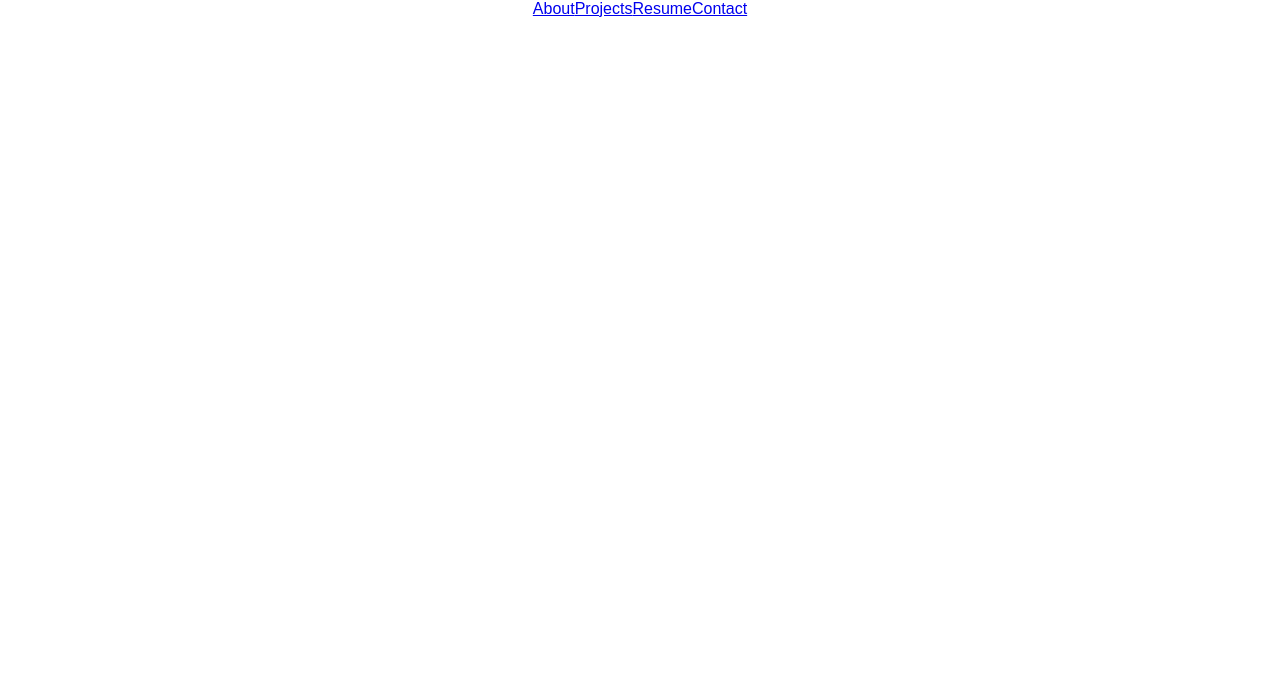
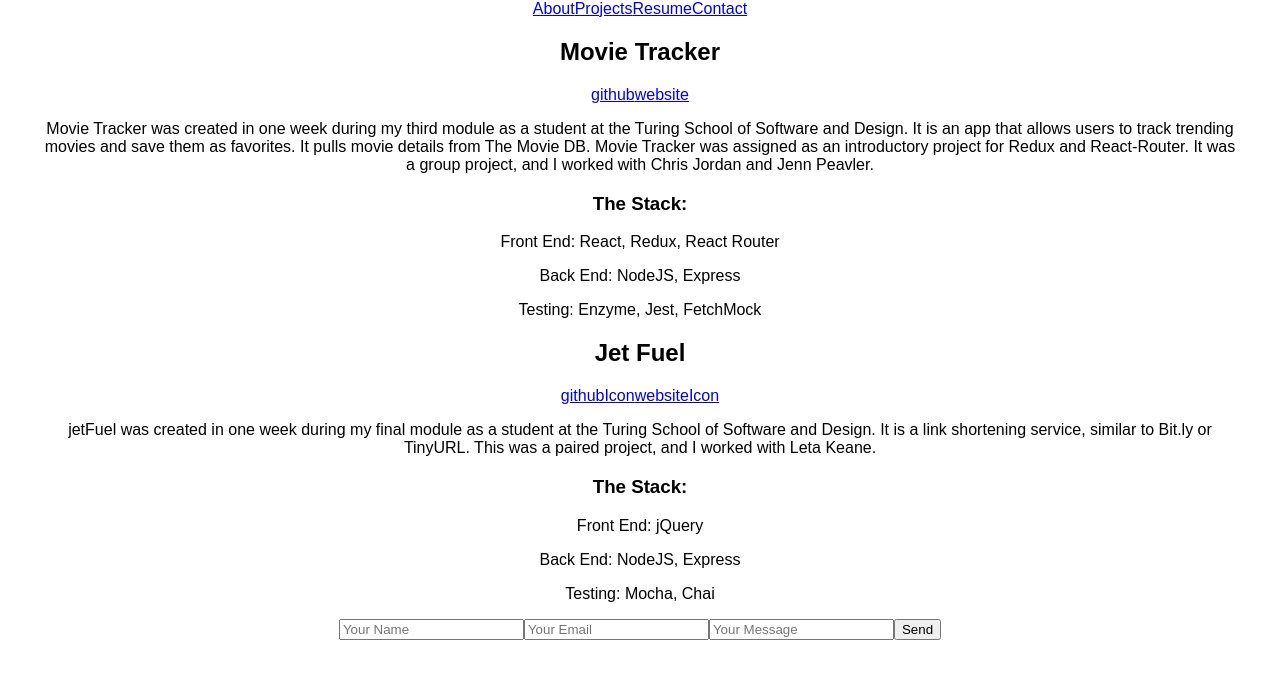
Before and after one commit to JohnBinning/personal-site, a React (Create React App) app: page /projects in a window 1280 px wide. Shown: the top 678 px of the page. Built offline with nearby package versions, Linux system fonts and the light colour scheme.

Commit message:
Add structure for projects

```diff
--- a/package.json
+++ b/package.json
@@ -6,6 +6,7 @@
     "history": "^4.6.3",
     "react": "^15.6.1",
     "react-dom": "^15.6.1",
+    "react-modal": "^2.2.2",
     "react-router": "^4.1.2",
     "react-router-dom": "^4.1.2"
   },
--- a/src/Components/App/App.js
+++ b/src/Components/App/App.js
@@ -1,14 +1,24 @@
 import React, { Component } from 'react';
 import { NavBar } from '../NavBar/NavBar';
 import Contact from '../Contact/Contact';
-// import Contact from '../Contact/Contact'
+import Projects from '../Projects/Projects';
+
+
 import './App.css';
 
 class App extends Component {
+  constructor() {
+    super();
+    this.state = {
+    }
+  }
   render() {
     return (
       <div className="App">
         <NavBar />
+        <Projects />
+        <Contact />
+
 
       </div>
     );
--- a/src/Components/Contact/Contact.js
+++ b/src/Components/Contact/Contact.js
@@ -3,7 +3,6 @@ import React from 'react';
 const Contact = () => {
   return (
     <section className="Contact">
-      <IconBar />
       <form action="https://formspree.io/john.binning17@gmail.com"
       method="POST">
         <input type="text" name="name" placeholder="Your Name"/>
--- a/src/Components/Projects/Projects.js
+++ b/src/Components/Projects/Projects.js
@@ -0,0 +1,51 @@
+import React from 'react'
+
+
+const Projects = () => {
+  return (
+    <section className='projects'>
+
+      <figure className='projects-wrapper'>
+        <figcaption>
+          <h2>Movie Tracker </h2>
+          <a href='https://github.com/JohnBinning/movieTracker'>{'github'}</a>
+          <a href='hhttps://jenn-peavler-movie-tracker.herokuapp.com/'>{'website'}</a>
+          <p>
+            Movie Tracker was created in one week during my third module as a student at the Turing School of Software and Design.
+            It is an app that allows users to track trending movies and save them as favorites.
+            It pulls movie details from The Movie DB.
+            Movie Tracker was assigned as an introductory project for Redux and React-Router.
+            It was a group project, and I worked with Chris Jordan and Jenn Peavler.
+          </p>
+          <div className='project-stack'>
+            <h3>The Stack:</h3>
+            <p>Front End: <span>React, Redux, React Router</span></p>
+            <p>Back End: <span>NodeJS, Express</span></p>
+            <p>Testing: <span>Enzyme, Jest, FetchMock</span></p>
+          </div>
+        </figcaption>
+      </figure>
+      <figure className='Projects-block'>
+        <figcaption>
+          <h2>Jet Fuel </h2>
+          <a href='https://github.com/JohnBinning/jetFuel'>{'githubIcon'}</a>
+          <a href='https://steelbirdfood.herokuapp.com/'>{'websiteIcon'}</a>
+          <p className='project-description'>
+            jetFuel was created in one week during my final module as a student at the Turing School of Software and Design.
+            It is a link shortening service, similar to Bit.ly or TinyURL.
+            This was a paired project, and I worked with Leta Keane.
+          </p>
+          <div className='project-stack'>
+            <h3>The Stack:</h3>
+            <p>Front End: <span>jQuery</span></p>
+            <p>Back End: <span>NodeJS, Express</span></p>
+            <p>Testing: <span>Mocha, Chai</span></p>
+          </div>
+        </figcaption>
+
+      </figure>
+    </section>
+  )
+}
+
+export default Projects
```
Also changed, not shown: src/Components/Projects/projectsData.js (added, +13 -0 lines), 1 other file (tests, documents, lock files or other folders).
